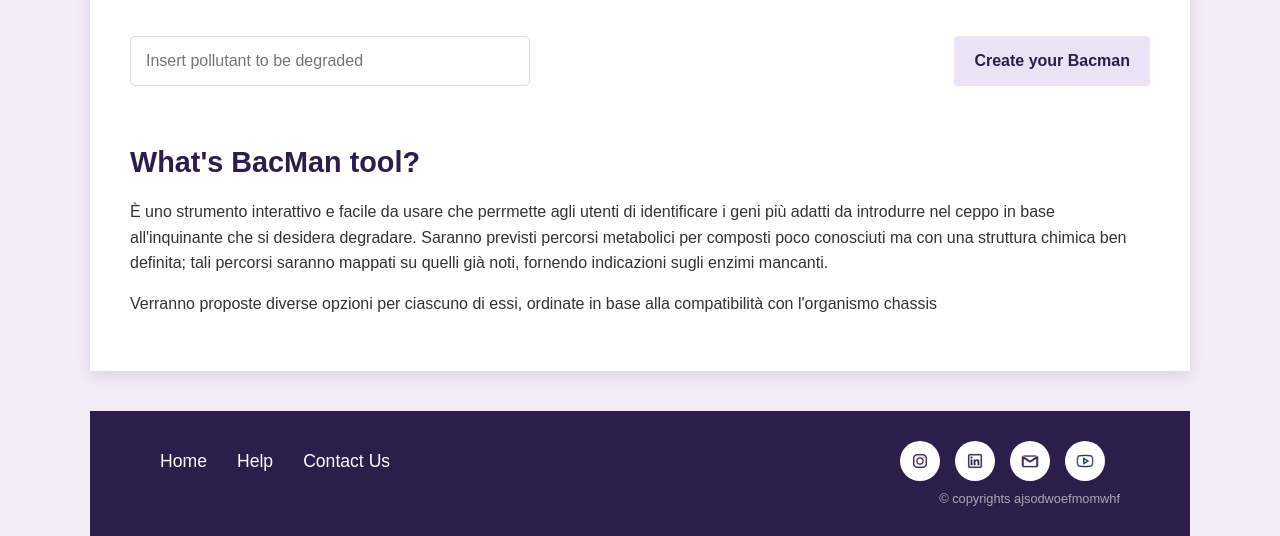
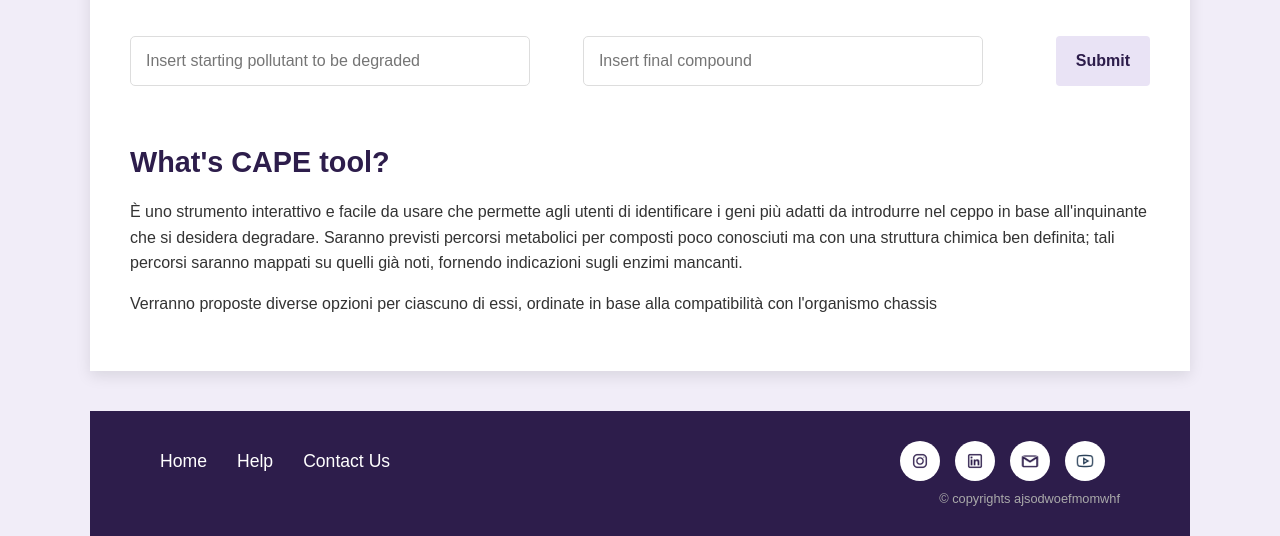
Before and after one commit to andreapolazzi/CAPE, a Django app: page / in a window 1280 px wide. Shown: the part 512-1048 px from the top of the page. Run offline with Django 5.2, Linux system fonts and the light colour scheme.

Commit message:
Update bacman-webpage.html

```diff
--- a/django_tool/bacman/templates/bacman/bacman-webpage.html
+++ b/django_tool/bacman/templates/bacman/bacman-webpage.html
@@ -8,14 +8,15 @@
     <section class="tool-section">
         <h2>Tool</h2>
         <div class="tool-controls">
-            <input type="text" class="input-field" placeholder="Insert pollutant to be degraded">
-            <button class="create-btn">Create your Bacman</button>
+            <input type="text" class="input-field" placeholder="Insert starting pollutant to be degraded">
+            <input type="text" class="input-field" placeholder="Insert final compound">
+            <button class="create-btn">Submit</button>
         </div>
     </section>
 
     <section class="info-section">
-        <h2>What's BacMan tool?</h2>
-        <p>È uno strumento interattivo e facile da usare che perrmette agli utenti di identificare i geni più adatti da introdurre nel ceppo in base all'inquinante che si desidera degradare. Saranno previsti percorsi metabolici per composti poco conosciuti ma con una struttura chimica ben definita; tali percorsi saranno mappati su quelli già noti, fornendo indicazioni sugli enzimi mancanti.</p>
+        <h2>What's CAPE tool?</h2>
+        <p>È uno strumento interattivo e facile da usare che permette agli utenti di identificare i geni più adatti da introdurre nel ceppo in base all'inquinante che si desidera degradare. Saranno previsti percorsi metabolici per composti poco conosciuti ma con una struttura chimica ben definita; tali percorsi saranno mappati su quelli già noti, fornendo indicazioni sugli enzimi mancanti.</p>
         <p>Verranno proposte diverse opzioni per ciascuno di essi, ordinate in base alla compatibilità con l'organismo chassis</p>
     </section>
 </main>
```
